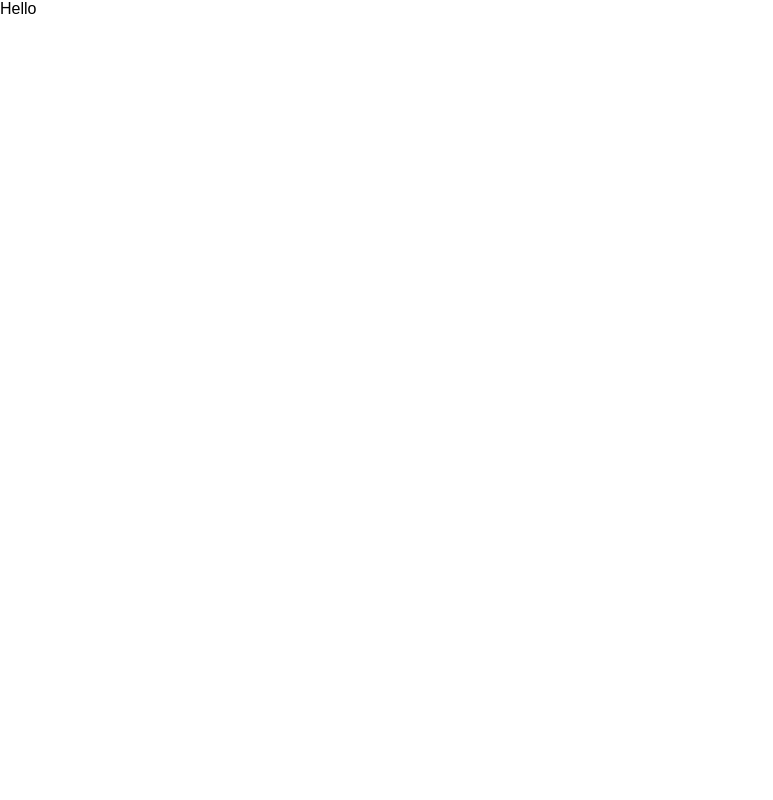
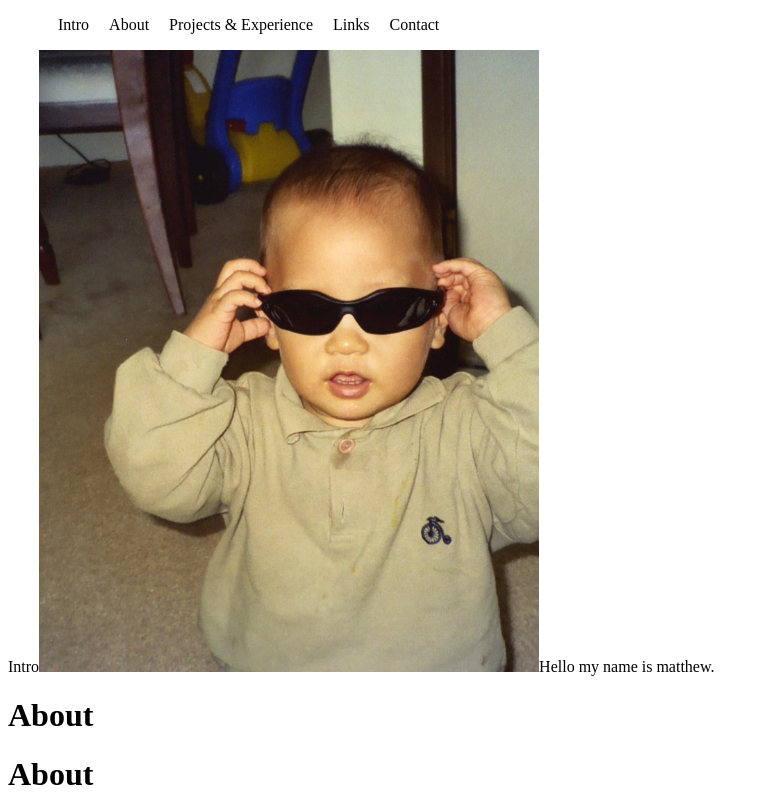
Before and after one commit to mcho9434/matthewchoweb, a React (Create React App) app: page / in a window 1280 px wide. Shown: the top 800 px of the page, without its empty margins (0-773 px from the left). Built offline with nearby package versions, Linux system fonts and the light colour scheme.

Commit message:
navbar fix page fillers

```diff
--- a/src/App.js
+++ b/src/App.js
@@ -1,11 +1,26 @@
 import React from 'react';
-import './App.css';
+import  Navbar from './components/Navbar/Navbar';
+// import Section from './components/Section/Section';
+import Intro from './components/Intro/Intro';
+import About from './components/About/About';
+import Experience from './components/Experience/Experience';
+import Links from './components/Links/Links';
+import Contact from './components/Contact/Contact';
+import Footer from './components/Footer/Footer';
 
+const App =()=>{
+  return(
+    <div>
 
-function App() {
-  return (
-    <p>Hello</p>
-  );
+      <Navbar/>
+      <Intro/>
+      <About/>
+      <Experience/>
+      <Links/>
+      <Contact/>
+      <Footer/>
+
+    </div>
+  )
 }
-
-export default App;
+export default App ;
--- /dev/null
+++ b/src/components/About/About.js
@@ -0,0 +1,15 @@
+import React from 'react'
+
+const About = () => {
+    return (
+        <div id="About">
+            <h1>About</h1>
+            <h1>About</h1>
+            <h1>About</h1>
+            <h1>About</h1>
+            <h1>About</h1>
+        </div>
+    )
+}
+
+export default About
--- /dev/null
+++ b/src/components/Contact/Contact.js
@@ -0,0 +1,15 @@
+import React from 'react'
+
+const Contact = () => {
+    return (
+        <div id="Contact">
+            <h1>Contact</h1>
+            <h1>Contact</h1>
+            <h1>Contact</h1>
+            <h1>Contact</h1>
+            <h1>Contact</h1>
+        </div>
+    )
+}
+
+export default Contact
--- /dev/null
+++ b/src/components/Experience/Experience.js
@@ -0,0 +1,15 @@
+import React from 'react'
+
+const Experience = () => {
+    return (
+        <div id="Projects">
+            <h1>Projects & Experience</h1>
+            <h1>Projects & Experience</h1>
+            <h1>Projects & Experience</h1>
+            <h1>Projects & Experience</h1>
+            <h1>Projects & Experience</h1>
+        </div>
+    )
+}
+
+export default Experience
--- /dev/null
+++ b/src/components/Footer/Footer.js
@@ -0,0 +1,11 @@
+import React from 'react'
+
+const Footer = () => {
+    return (
+        <div id="Footer">
+            Footer
+        </div>
+    )
+}
+
+export default Footer
--- /dev/null
+++ b/src/components/Intro/Intro.js
@@ -0,0 +1,13 @@
+import React from 'react'
+
+const Intro = () => {
+    return (
+        <div id="Intro">
+            Intro
+            <img src='/Matthew.jpg' alt="matthew baby picutre" width="500"/>
+            Hello my name is matthew.
+        </div>
+    )
+}
+
+export default Intro;
--- /dev/null
+++ b/src/components/Links/Links.js
@@ -0,0 +1,15 @@
+import React from 'react'
+
+const Links = () => {
+    return (
+        <div id="Links">
+            <h1>Links</h1>
+            <h1>Links</h1>
+            <h1>Links</h1>
+            <h1>Links</h1>
+            <h1>Links</h1>
+        </div>
+    )
+}
+
+export default Links
--- /dev/null
+++ b/src/components/Navbar/Navbar.css
@@ -0,0 +1,4 @@
+.nav-element{
+    padding: 10px;
+
+}
--- /dev/null
+++ b/src/components/Navbar/Navbar.js
@@ -0,0 +1,64 @@
+import React from 'react';
+import { Link } from 'react-scroll';
+import './Navbar.css'
+const Navbar = () => {
+    return (
+        <div className="navBar">
+            <ul>
+                {/* <li> */}
+                    <Link
+                        activeClass="active"
+                        to="Intro"
+                        spy={true}
+                        smooth={true}
+                        duration={500}
+                        className="nav-element"
+                        >
+                        Intro
+                    </Link>
+                    <Link
+                        activeClass="active"
+                        to="About"
+                        spy={true}
+                        smooth={true}
+                        duration={500}
+                        className="nav-element"
+                        >
+                        About
+                    </Link>
+                    <Link
+                        activeClass="active"
+                        to="Projects"
+                        spy={true}
+                        smooth={true}
+                        duration={500}
+                        className="nav-element"
+                        >
+                        Projects & Experience
+                    </Link>
+                    <Link
+                        activeClass="active"
+                        to="Links"
+                        spy={true}
+                        smooth={true}
+                        duration={500}
+                        className="nav-element"
+                        >
+                        Links
+                    </Link>
+                    <Link
+                        activeClass="active"
+                        to="Contact"
+                        spy={true}
+                        smooth={true}
+                        duration={500}
+                        className="nav-element"
+                        >
+                        Contact
+                    </Link>
+
+            </ul>
+        </div>
+    );
+};
+export default Navbar;
--- /dev/null
+++ b/src/components/Section/Section.js
@@ -0,0 +1,16 @@
+import React from 'react';
+const Section =(props)=>{
+    return(
+        <div className="section" id={props.id}>
+            <h1> section {props.id}</h1>
+            <h1> section {props.id}</h1>
+            <h1> section {props.id}</h1>
+            <h1> section {props.id}</h1>
+            <h1> section {props.id}</h1>
+            <h1> section {props.id}</h1>
+            <h1> section {props.id}</h1>
+            <h1> section {props.id}</h1>
+        </div>
+    )
+}
+export default Section;
```
Also changed, not shown: public/Matthew.jpg (added), src/components/Section/Section.css (added).
